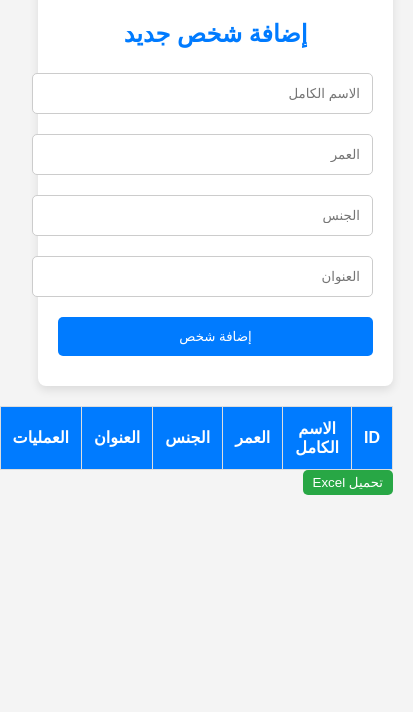
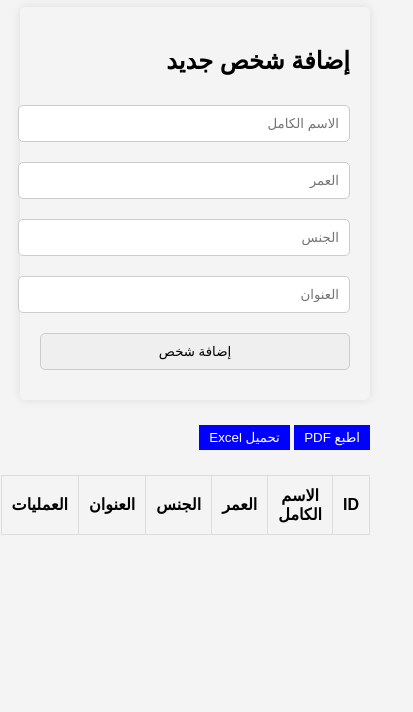
Before and after one commit to sakobau/bot, a plain HTML site: page index.html in a window 390 px wide. Shown: the part 132-844 px from the top of the page, 413 px wide, since content can reach past the window. Drawn offline with nearby package versions, Linux system fonts and the light colour scheme.

Commit message:
Update index.html

```diff
--- a/index.html
+++ b/index.html
@@ -6,114 +6,55 @@
   <title>نظام تعداد سكاني مع PDF و Excel</title>
   <script src="https://cdnjs.cloudflare.com/ajax/libs/jspdf/2.4.0/jspdf.umd.min.js"></script>
   <script src="https://cdnjs.cloudflare.com/ajax/libs/xlsx/0.17.2/xlsx.full.min.js"></script>
-  <script type="module" src="script.js"></script> <!-- ربط ملف script.js -->
   <style>
     body {
-      font-family: 'Amiri', Arial, sans-serif; /* استخدام خط Amiri */
+      font-family: Arial, sans-serif;
       margin: 0;
       padding: 20px;
       direction: rtl;
       background-color: #f4f4f4;
     }
-
     h1 {
       text-align: center;
-      color: #333;
-      margin-bottom: 20px;
+      color: #4997D0;
     }
-
     form {
       max-width: 500px;
       margin: 20px auto;
-      background-color: white;
+      background-color: lead;
       padding: 20px;
-      border-radius: 8px;
-      box-shadow: 0 4px 10px rgba(0, 0, 0, 0.1);
+      border-radius: 5px;
+      box-shadow: 0 0 10px rgba(0, 0, 0, 0.1);
     }
-
-    h2 {
-      text-align: center;
-      color: #007BFF;
-      margin-bottom: 15px;
-    }
-
     input[type="text"], input[type="number"], input[type="submit"] {
       width: 100%;
-      padding: 12px;
+      padding: 10px;
       margin: 10px 0;
       border-radius: 5px;
       border: 1px solid #ccc;
-      transition: border-color 0.3s;
     }
-
-    input[type="text"]:focus, input[type="number"]:focus {
-      border-color: #007BFF;
-      outline: none;
-    }
-
-    input[type="submit"] {
-      background-color: #007BFF;
-      color: white;
-      cursor: pointer;
-      border: none;
-      transition: background-color 0.3s;
-    }
-
-    input[type="submit"]:hover {
-      background-color: #0056b3;
-    }
-
     table {
       width: 100%;
       border-collapse: collapse;
       margin-top: 20px;
-      background-color: white;
     }
-
     table, th, td {
       border: 1px solid #ddd;
     }
-
     th, td {
-      padding: 12px;
+      padding: 10px;
       text-align: center;
     }
-
-    th {
-      background-color: #007BFF;
-      color: white;
-    }
-
-    tr:nth-child(even) {
-      background-color: #f2f2f2;
-    }
-
-    tr:hover {
-      background-color: #e1e1e1; /* تأثير التمرير على الصفوف */
-    }
-
     button {
       padding: 5px 10px;
       border: none;
-      background-color: #28a745; /* لون زر التحميل */
+      background-color: #0000FF;
       color: white;
       cursor: pointer;
-      border-radius: 5px;
-      transition: background-color 0.3s;
+      margin: 5px 0;
     }
-
     button:hover {
-      background-color: #218838;
-    }
-
-    @media (max-width: 600px) {
-      form {
-        width: 90%;
-      }
-
-      h1 {
-        font-size: 1.5em;
-      }
+      background-color: #0000FF;
     }
   </style>
 </head>
@@ -131,6 +72,10 @@
   <input type="submit" value="إضافة شخص">
 </form>
 
+<!-- أزرار طباعة PDF و Excel -->
+<button onclick="generateFullPDF()">اطبع PDF</button>
+<button onclick="generateExcel()">تحميل Excel</button>
+
 <!-- جدول عرض الأشخاص المسجلين -->
 <table id="peopleTable">
   <thead>
@@ -147,9 +92,6 @@
     <!-- سيتم ملء هذا الجدول بالبيانات من JavaScript -->
   </tbody>
 </table>
-
-<!-- إضافة زر لتحميل ملف Excel -->
-<button onclick="generateExcel()">تحميل Excel</button>
 
 <script>
   let people = [];  // مصفوفة لتخزين بيانات الأشخاص
@@ -174,8 +116,8 @@
     // تحديث الجدول لعرض الأشخاص الجدد
     updateTable();
 
-    // إنشاء ملف PDF
-    window.generatePDF(person); // استدعاء الدالة من script.js
+    // إنشاء ملف PDF لكل شخص
+    generatePDF(person);
 
     // إعادة تعيين النموذج
     form.reset();
@@ -209,6 +151,48 @@
     updateTable();
   }
 
+  // توليد ملف PDF عند إضافة شخص
+  function generatePDF(person) {
+    const { jsPDF } = window.jspdf;
+    const doc = new jsPDF();
+
+    doc.setFontSize(16);
+    doc.text('قائمة التعداد السكاني لمحافظة بابل، المسيب', 10, 20);
+    doc.setFontSize(12);
+
+    // إضافة بيانات الشخص إلى ملف PDF
+    doc.text(`التسلسل: ${person.id}`, 10, 40);
+    doc.text(`الاسم الكامل: ${person.name}`, 10, 50);
+    doc.text(`العمر: ${person.age}`, 10, 60);
+    doc.text(`الجنس: ${person.gender}`, 10, 70);
+    doc.text(`العنوان: ${person.address}`, 10, 80);
+
+    // تحميل PDF
+    doc.save(`person_${person.id}.pdf`);
+  }
+
+  // توليد PDF لجميع الأشخاص
+  function generateFullPDF() {
+    const { jsPDF } = window.jspdf;
+    const doc = new jsPDF();
+    doc.setFontSize(16);
+    doc.text('قائمة التعداد السكاني لمحافظة بابل، المسيب', 10, 20);
+    doc.setFontSize(12);
+
+    let y = 30; // موقع بدء الكتابة
+    people.forEach(person => {
+      doc.text(`التسلسل: ${person.id}`, 10, y);
+      doc.text(`الاسم الكامل: ${person.name}`, 10, y + 10);
+      doc.text(`العمر: ${person.age}`, 10, y + 20);
+      doc.text(`الجنس: ${person.gender}`, 10, y + 30);
+      doc.text(`العنوان: ${person.address}`, 10, y + 40);
+      y += 50; // زيادة المسافة بين الشخصين
+    });
+
+    // تحميل PDF
+    doc.save('قائمة_التعداد_السكاني.pdf');
+  }
+
   // وظيفة لتحويل بيانات الأشخاص إلى ملف Excel
   function generateExcel() {
     const ws = XLSX.utils.json_to_sheet(people.map((person) => ({
```
